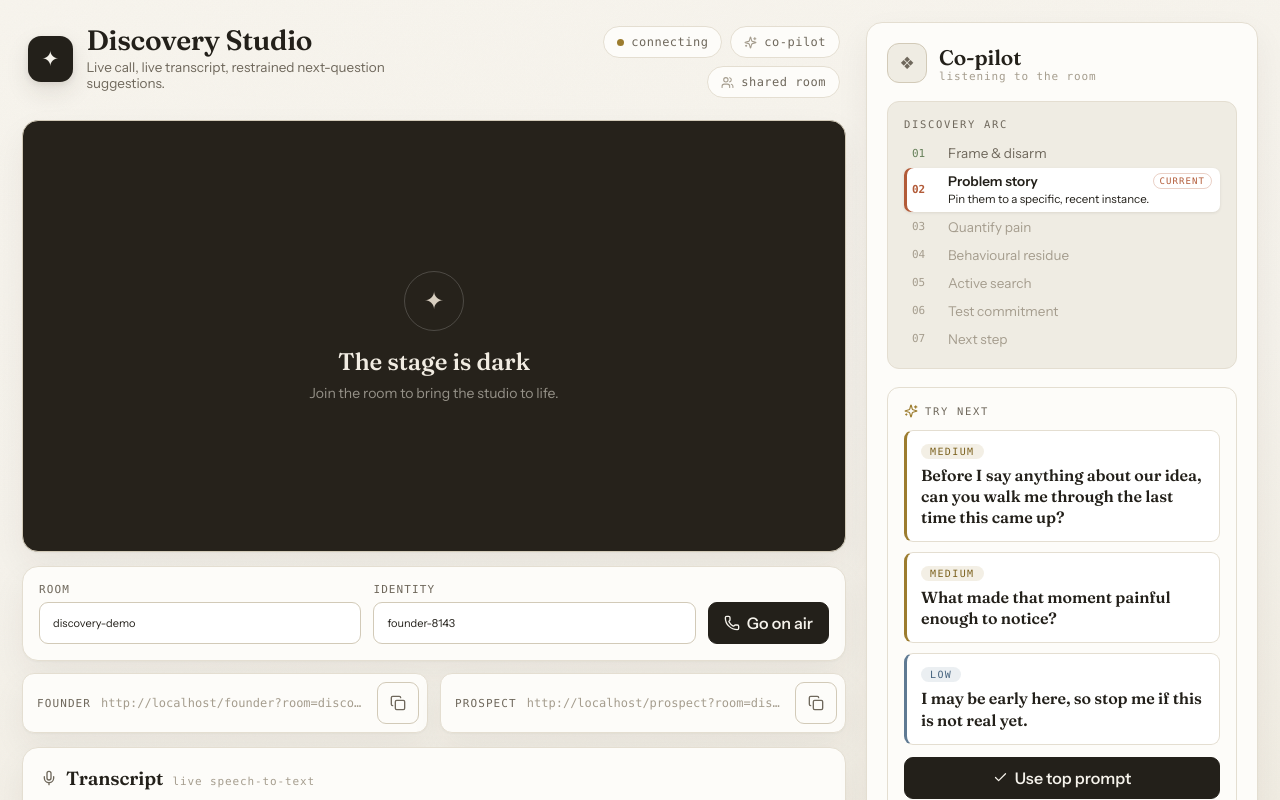
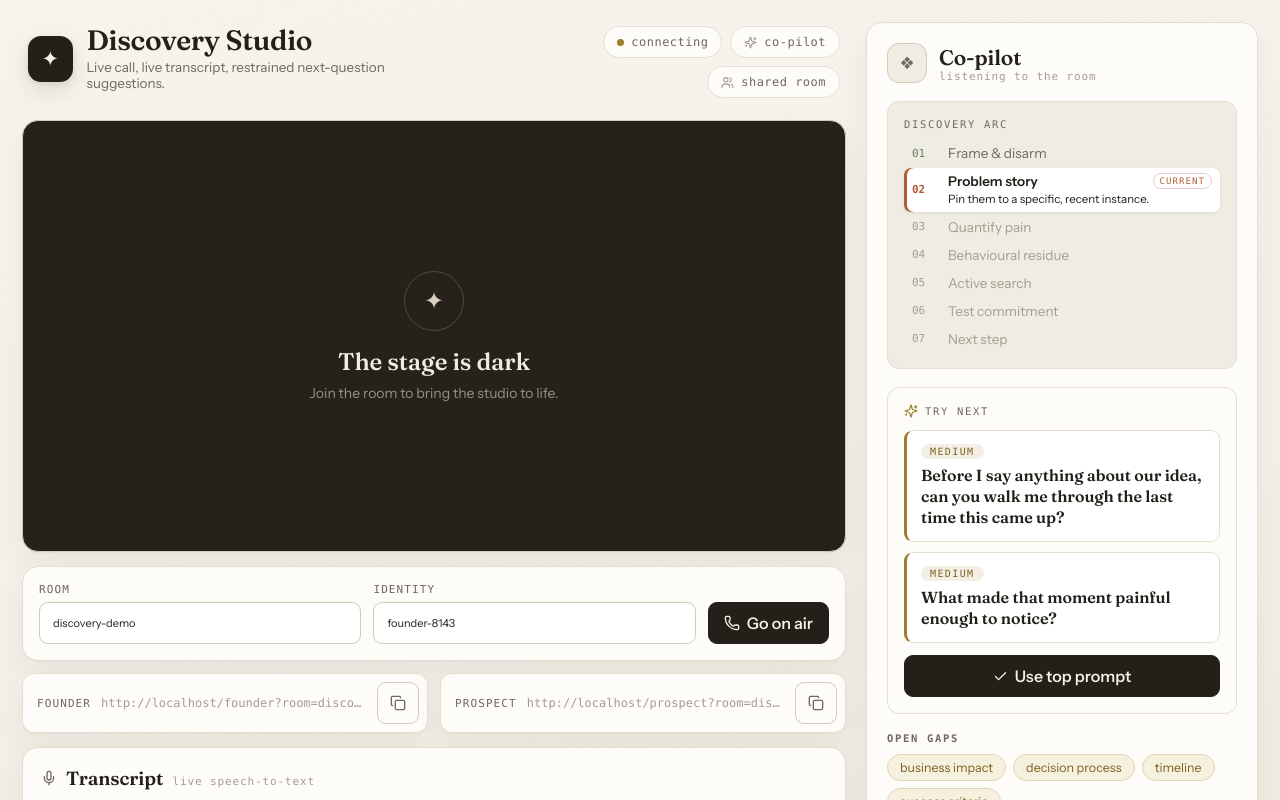
Before and after one commit to stepandel/ycmoss, a React (Vite) app: page /founder in a window 1280 px wide. Shown: the top 800 px of the page. Built offline with nearby package versions, Linux system fonts and the light colour scheme; no server answers; a web font is replaced by a local one.

Commit message:
Limit copilot prompts to two

```diff
--- a/src/App.tsx
+++ b/src/App.tsx
@@ -136,11 +136,6 @@ const defaultAnalysis: CopilotAnalysis = {
       priority: "medium",
       question: "What made that moment painful enough to notice?",
       reason: "Keeps the call anchored on cost and consequence instead of opinions."
-    },
-    {
-      priority: "low",
-      question: "I may be early here, so stop me if this is not real yet.",
-      reason: "A light statement that disarms the pitch and invites correction."
     }
   ]
 };
@@ -611,7 +606,7 @@ export function App() {
                 try next
               </span>
               <div className="question-list">
-                {analysis.nextQuestions.map((nextQuestion, index) => (
+                {analysis.nextQuestions.slice(0, 2).map((nextQuestion, index) => (
                   <article
                     key={`${nextQuestion.question}-${index}`}
                     className={`question-card ${nextQuestion.priority}`}
```
Also changed, not shown: 1 other file (tests, documents, lock files or other folders).
